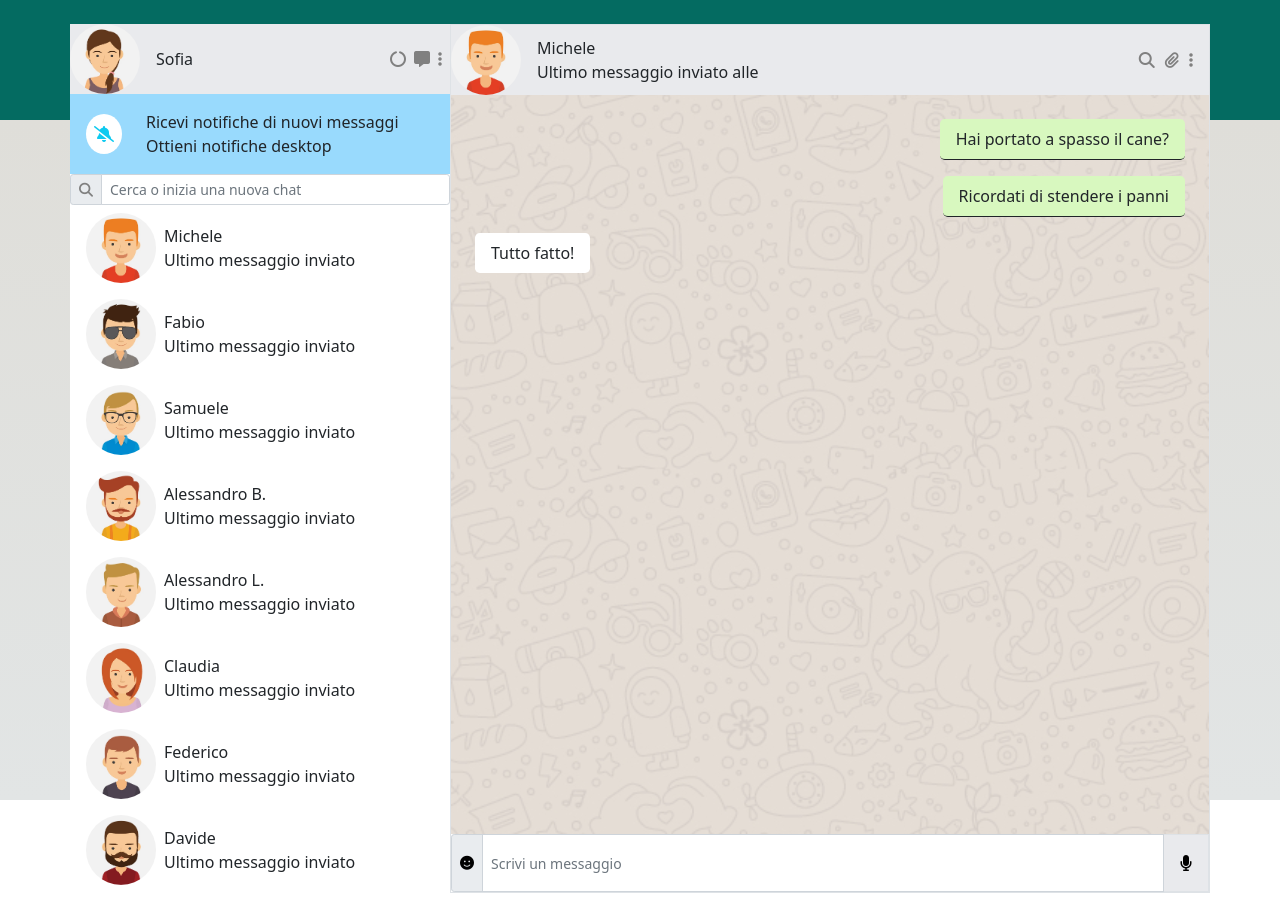
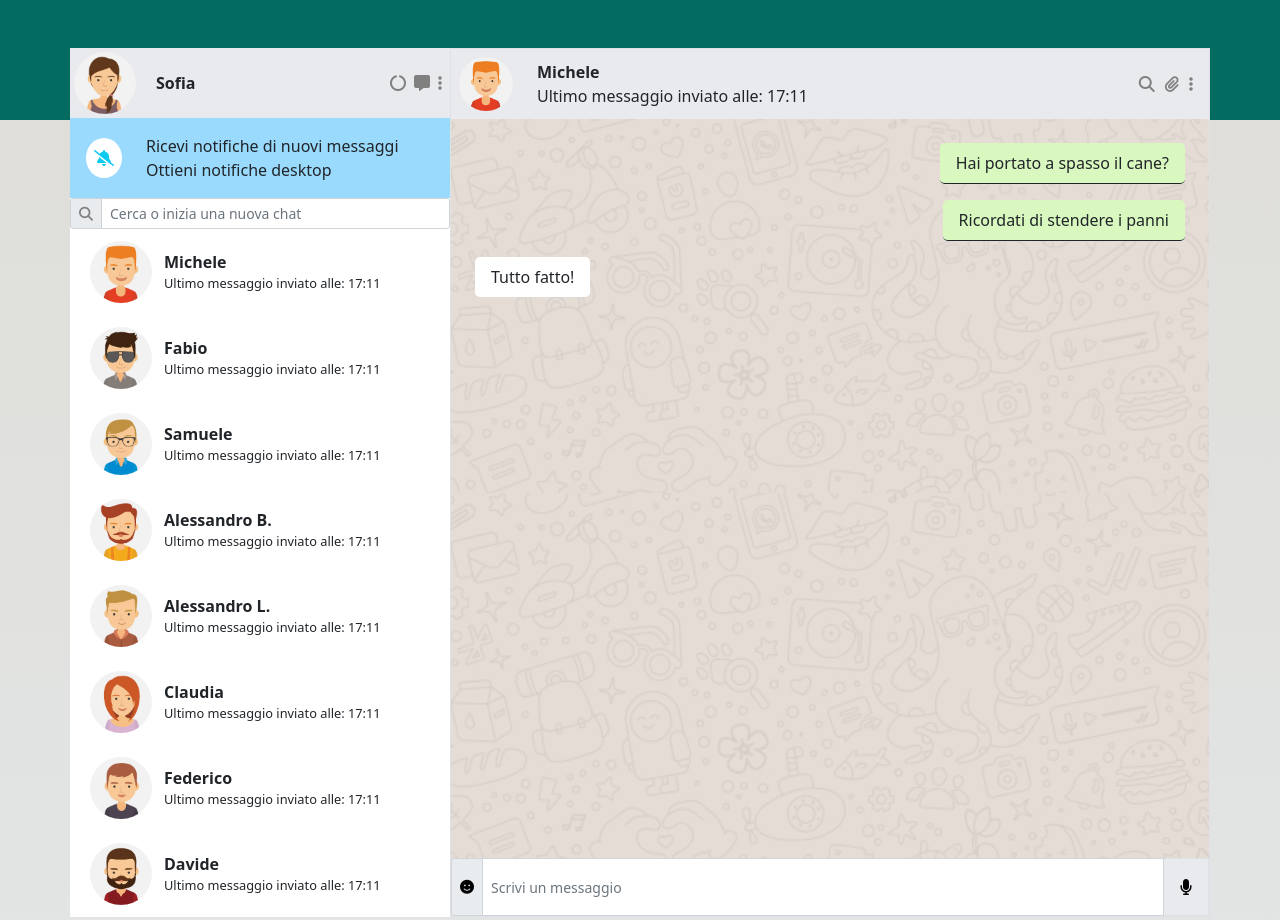
Before and after one commit to dinoarpa98/vue-boolzap, a plain HTML site: page index.html in a window 1280 px wide. Before the commit the page ends 893 px from the top, so only its background shows below. Drawn offline with nearby package versions, Linux system fonts and the light colour scheme.

Commit message:
fix date

```diff
--- a/index.html
+++ b/index.html
@@ -17,7 +17,7 @@ crossorigin="anonymous" referrerpolicy="no-referrer" />
 <body>
 
 <div id="root">
-<div class="sfondo p-4">
+<div class="sfondo p-5">
 <div class="container h-100">
 <div class="row h-100">
     <!-- SX -->
@@ -28,8 +28,8 @@ crossorigin="anonymous" referrerpolicy="no-referrer" />
         <div class="d-flex justify-content-between align-items-center bg-gray">
             <div class="d-flex align-items-center justify-content-between ">
                 <img :src="`./avatar${profilo.img}.jpg`" role=button
-                    class="rounded-circle img-profile me-3" alt="`profilo ${profilo.name}">
-                <span>{{profilo.name}}</span>
+                    class="rounded-circle p-1 img-profile me-3" alt="`profilo ${profilo.name}">
+                <span class="title-custom">{{profilo.name}}</span>
             </div>
             <div class="d-flex align-items-center me-2">
                 <i class="fa-solid fa-circle-notch"></i>
@@ -69,12 +69,12 @@ crossorigin="anonymous" referrerpolicy="no-referrer" />
             <div class="d-flex justify-content-between ">
                 <div class="d-flex align-items-center">
                     <img :src="'./avatar' + element.avatar + '.jpg'"
-                        class="rounded-circle img-profile me-2"
+                        class="rounded-circle p-1 img-profile me-2"
                         alt="foto profilo ${element.name}">
                     <div>
-                        <span>{{element.name}}</span>
-                        <div>
-                            <p>Ultimo messaggio inviato {{element.date}} </p>
+                        <span class="title-custom">{{element.name}}</span>
+                        <div class="t-size">
+                            <p>Ultimo messaggio inviato alle: {{Time(IndexContact)}} </p>
                         </div>
                     </div>
 
@@ -92,11 +92,11 @@ crossorigin="anonymous" referrerpolicy="no-referrer" />
 
             <div class="d-flex align-items-center">
                 <img :src="'./avatar' + contacts[indexContact].avatar + '.jpg'" role=button
-                    class="rounded-circle img-profile me-3" alt="profilo">
+                    class="rounded-circle p-2 img-profile me-3" alt="profilo">
 
                 <div class="d-flex flex-column">
-                    <span>{{contacts[indexContact].name}}</span>
-                    <span>Ultimo messaggio inviato alle </span>
+                    <span class="title-custom">{{contacts[indexContact].name}}</span>
+                    <span>Ultimo messaggio inviato alle: {{Time(IndexContact)}} </span>
                 </div>
             </div>
 
--- a/main.js
+++ b/main.js
@@ -194,7 +194,7 @@ newMessage: function () {
 
     let newMessageReceived = {
         date: `${Date} ${hour}:${minutes}`,
-        message: 'ok',
+        message: 'Nuovo messaggio',
         status: 'received'
     }
 
@@ -215,6 +215,12 @@ filterContacts: function (e) { // filtra contatti con input
     if (filterN.includes(searchN)) {
         return true
     }
+},
+
+Time: function() {
+   const date = dayjs().format('HH:mm')
+   return date
+ }
+
 }
-}
-})
+});
--- a/style.css
+++ b/style.css
@@ -1,5 +1,4 @@
 .sfondo{
-    height: 100vh;
 
     background-image:
     linear-gradient(to bottom,
@@ -68,3 +67,13 @@ p{
     background-image: url("mine.jpg");
     background-size: contain;
 }
+
+
+.t-size{
+    font-size:0.8em;
+}
+
+.title-custom{
+
+    font-weight:600;
+}
```
